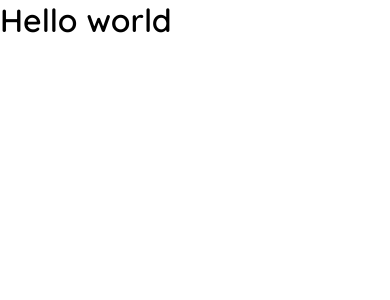
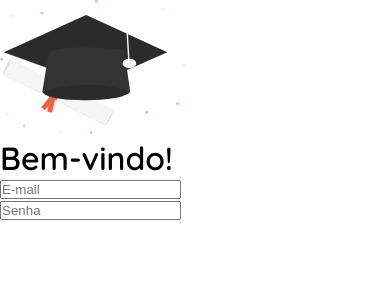
Before and after one commit to MatheusF99/login-screen, a React (Create React App) app: page / in a window 390 px wide. Shown: the top 300 px of the page. Built offline with nearby package versions, Linux system fonts and the light colour scheme.

Commit message:
mobile style form

```diff
--- a/src/pages/LoginPage/LoginPage.js
+++ b/src/pages/LoginPage/LoginPage.js
@@ -1,11 +1,42 @@
 import React from 'react';
+import capeloImg from '../../assets/images/capelo.svg'
 
 // import { Container } from './styles';
 
-function LoginPage() {
+const LoginPage = () => {
   return (
-    <div>
-      <h1>Hello world</h1>
+    <div className="form-content">
+      <form className="form">
+
+      </form>
+      <img className="form-image" src={capeloImg}></img>
+      <h1 className="form-title">Bem-vindo!</h1>
+
+      <div className="form-inputs">
+
+        <label className="form-label">
+          <input
+            name="e-mail"
+            type="e-mail"
+            className="form-input"
+            placeholder="E-mail"
+          />
+        </label>
+
+      </div>
+      <div className="form-inputs">
+
+        <label className="form-label">
+          <input
+            name="password"
+            type="password"
+            className="form-input"
+            placeholder="Senha"
+          />
+        </label>
+
+      </div>
+
     </div>
   );
 }
```
Also changed, not shown: src/assets/images/capelo.svg (added), 1 other file (tests, documents, lock files or other folders).
